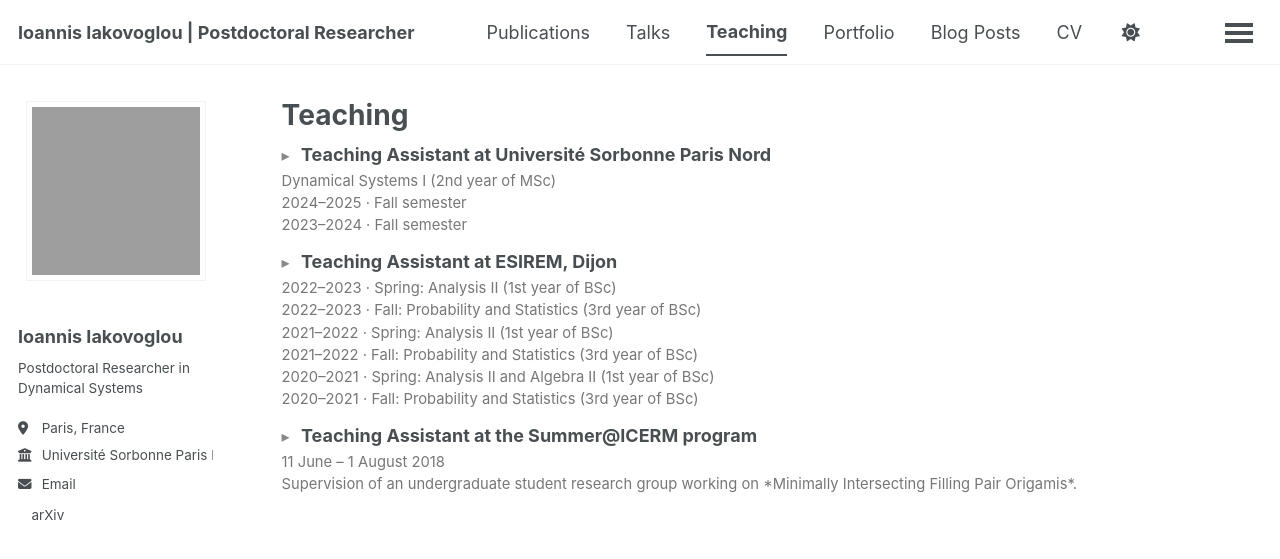
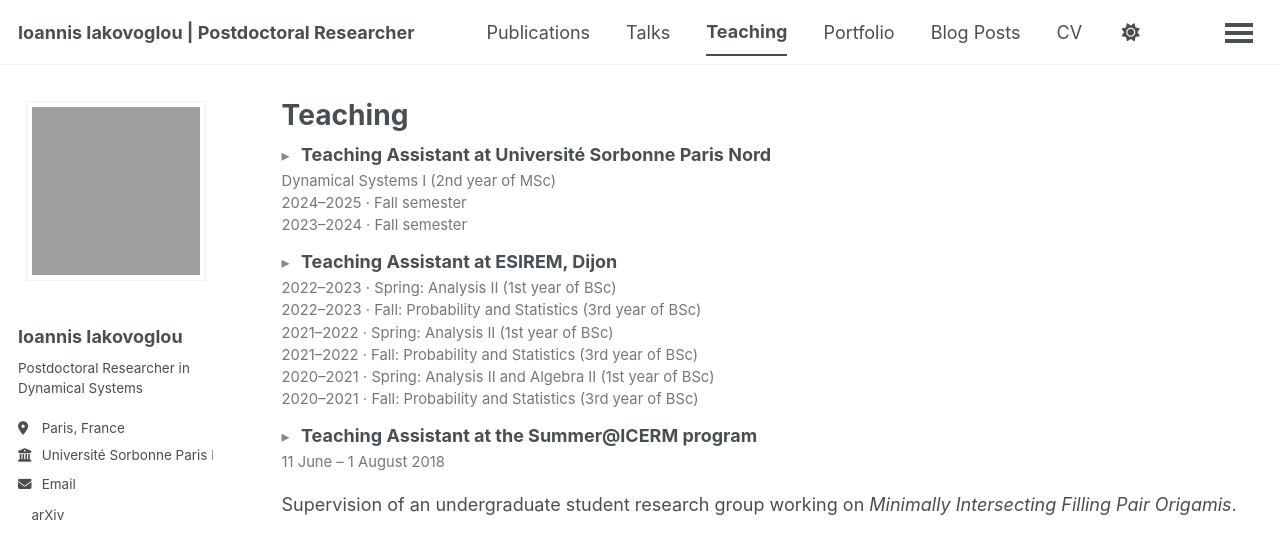
Before and after one commit to ioannisiakovoglou/ioannisiakovoglou.github.io, a Jekyll site: the page built from _pages/teaching.html, in a window 1280 px wide. Shown: the top 559 px of the page. Built offline with Jekyll 4.4.1, drawn with Linux system fonts in a browser that asks for light colours; a script bundle is joined from its source files by our own code; a style sheet for code colours, icons or effects is not loaded.

Commit message:
Update archive-single-teaching.html

```diff
--- a/_includes/archive-single-teaching.html
+++ b/_includes/archive-single-teaching.html
@@ -23,7 +23,7 @@
       {% endfor %}
 
       {% if post.description %}
-        <p class="teaching-detail">{{ post.description }}</p>
+        <p class="teaching-detail">{{ post.description | markdownify }}</p>
       {% endif %}
 
     </div>
```
